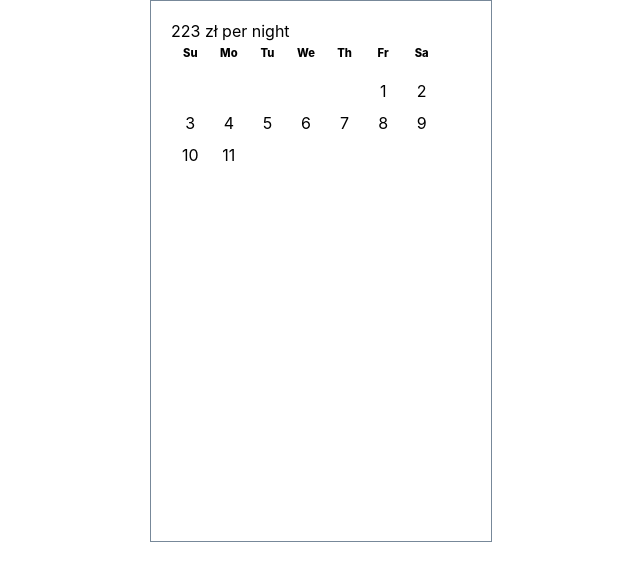
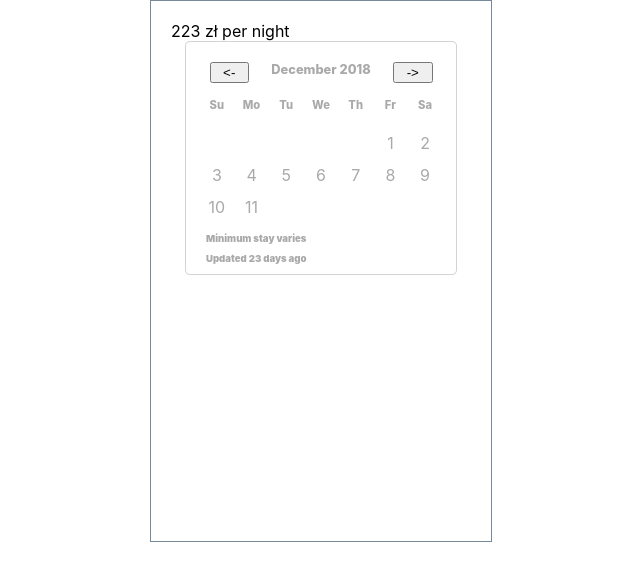
Before and after one commit to mateuszkula/react-datepicker, a React (Create React App) app: page / in a window 1280 px wide. Shown: the top 580 px of the page, without its empty margins (319-959 px from the left). Built offline with nearby package versions, Linux system fonts and the light colour scheme.

Commit message:
Add month picker design

```diff
--- a/src/components/datePicker/Calendar.js
+++ b/src/components/datePicker/Calendar.js
@@ -1,10 +1,22 @@
 import React from "react";
-import MonthView from "./MonthView"
+import MonthView from "./MonthView";
+import MonthPicker from "./MonthPicker";
+
+import "./css/Calendar.css";
 
 const Calendar = props => {
   return (
     <div>
-      <MonthView />
+      <div className="Calendar_arrow_left" />
+      <div className="Calendar">
+        <MonthPicker />
+        <MonthView />
+
+        <div className="Calendar_bottom_info">
+          <p>Minimum stay varies</p>
+          <p>Updated 23 days ago</p>
+        </div>
+      </div>
     </div>
   );
 };
--- /dev/null
+++ b/src/components/datePicker/MonthPicker.js
@@ -0,0 +1,17 @@
+import React from "react";
+import './css/MonthPicker.css';
+
+const leftArrow = "<-";
+const rightArrow = "->";
+
+const MonthPicker = () => {
+  return (
+    <div className="MonthPicker">
+      <button className="MonthPicker_button" type="button">{leftArrow}</button>
+      <span className="MonthPicker_month">December 2018</span>
+      <button className="MonthPicker_button" type="button">{rightArrow}</button>
+    </div>
+  );
+};
+
+export default MonthPicker;
--- /dev/null
+++ b/src/components/datePicker/css/Calendar.css
@@ -0,0 +1,17 @@
+.Calendar {
+  width: 90%;
+  border: 1px lightgray solid;
+  border-radius: 2%;
+  display: flex;
+  justify-items: center;
+  flex-direction: column;
+  margin: 0px auto;
+  padding-top: 10px;
+  color: darkgray;
+}
+
+.Calendar_bottom_info {
+  font-weight: 1000;
+  font-size: 0.6em;
+  padding-left: 20px;
+}
--- /dev/null
+++ b/src/components/datePicker/css/MonthPicker.css
@@ -0,0 +1,19 @@
+.MonthPicker {
+  width: 90%;
+  display: flex;
+  justify-items: center;
+  box-sizing: border-box;
+  padding: 10px;
+  margin: 0px auto;
+}
+
+.MonthPicker_button {
+  flex-grow: 1;
+}
+
+.MonthPicker_month {
+  font-size: 0.8em;
+  font-weight: 800;
+  flex-grow: 4;
+  text-align: center;
+}
--- a/src/components/datePicker/css/MonthView.css
+++ b/src/components/datePicker/css/MonthView.css
@@ -4,6 +4,7 @@
   justify-content: center;
   flex-wrap: wrap;
   width: 90%;
+  margin: 0px auto;
 }
 
 .MonthView_nameOfDays {
```
